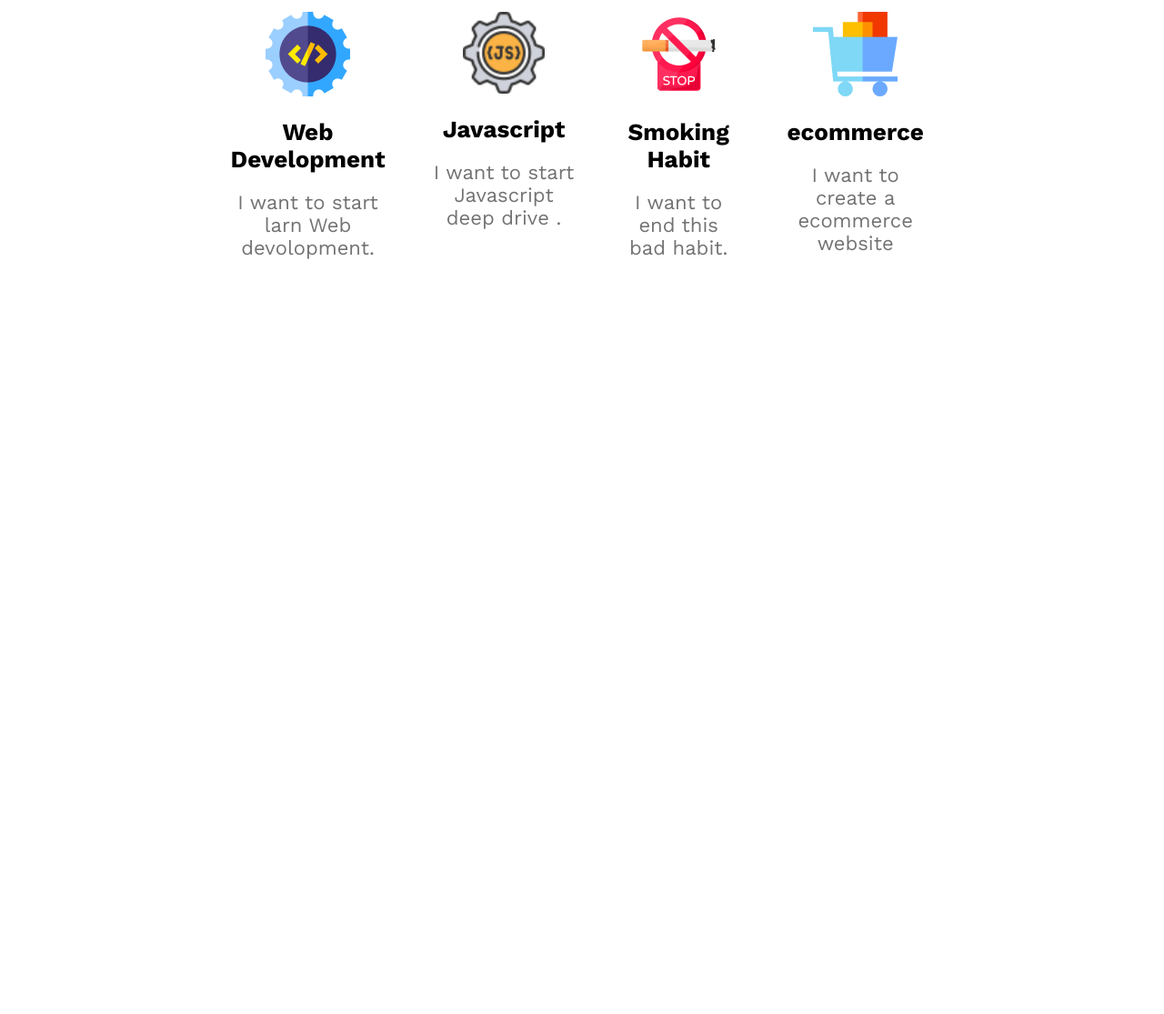
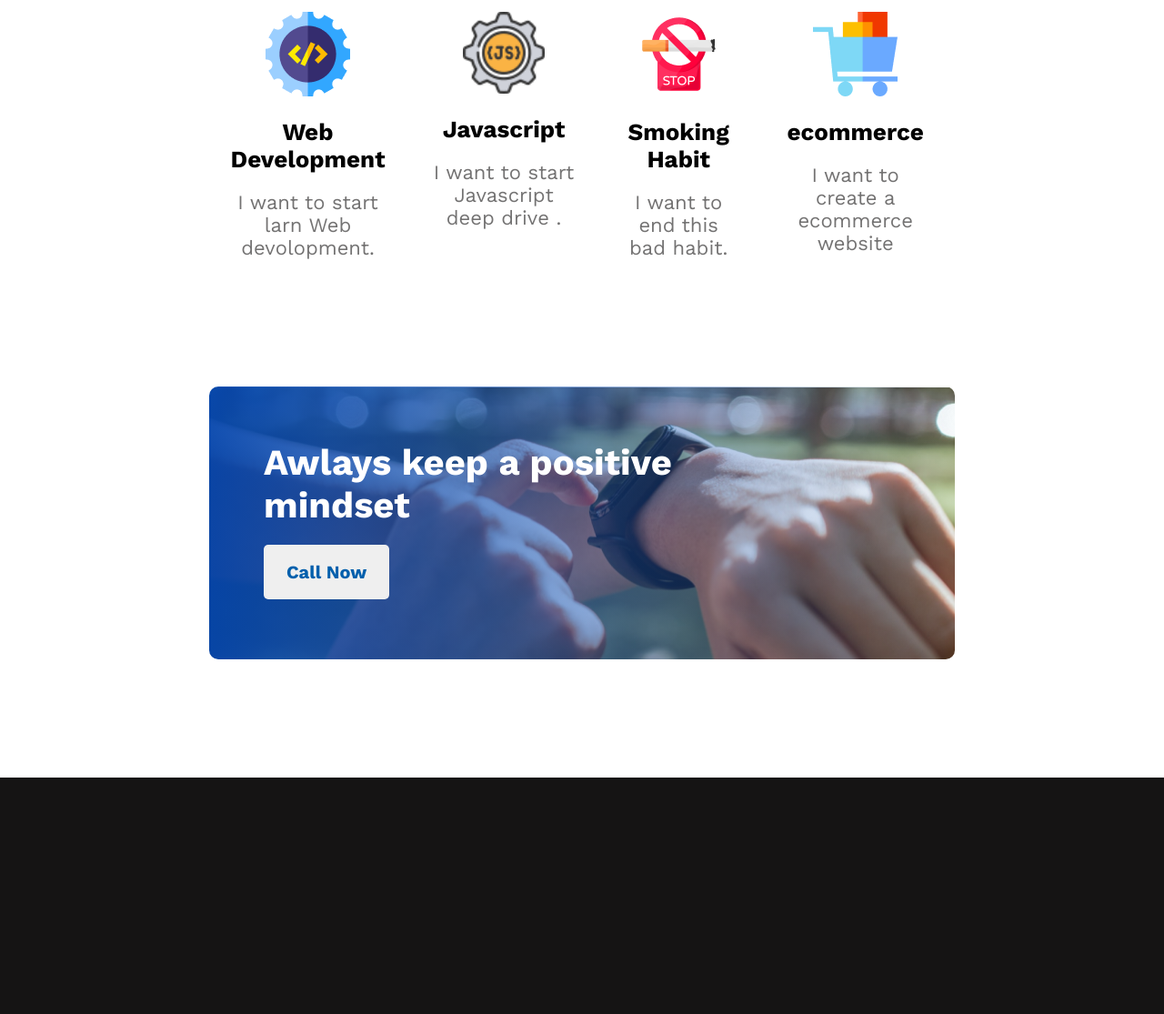
Before and after one commit to hasibahamedsakib/assignment-01, a plain HTML site: page index.html in a window 1280 px wide. Shown: the part 2954-4069 px from the top of the page at 91% size. Before the commit the page ends 3379 px from the top, so only its background shows below. Drawn offline with nearby package versions, Linux system fonts and the light colour scheme.

Commit message:
compleating 90% work on this webite

```diff
--- a/index.html
+++ b/index.html
@@ -144,6 +144,19 @@
         </div>
       </section>
       <!-- My Plans sections start -->
+
+      <section id="positiveMind">
+        <div class="container">
+          <div class="positive-content">
+            <h1>Awlays keep a positive mindset</h1>
+            <button class="btn btn-header">Call Now</button>
+          </div>
+        </div>
+      </section>
     </main>
+    <!-- Footer -->
+    <footer id="footer">
+      <div class="container"></div>
+    </footer>
   </body>
 </html>
--- a/styles/style.css
+++ b/styles/style.css
@@ -52,7 +52,7 @@
 }
 .btn-header:hover {
   color: #fff;
-  background-color: #005fac;
+  background-color: #002bac;
   border: 2px solid #fff;
 }
 
@@ -186,4 +186,35 @@
   color: #737272;
   padding: 0 15px;
 }
+
 /* My Plan Section end*/
+
+#positiveMind > div {
+  padding-top: 0;
+}
+.positive-content {
+  background-image: linear-gradient(
+      to right,
+      rgba(1, 67, 172, 0.933),
+      rgba(255, 255, 255, 0.1)
+    ),
+    url("../images/watch.png");
+
+  height: 300px;
+  background-size: cover;
+  background-position: center;
+  border-radius: 10px;
+  padding: 60px;
+}
+.positive-content > h1 {
+  font-size: 40px;
+  width: 450px;
+  color: #fff;
+  margin-bottom: 20px;
+}
+
+/* Footer section start */
+#footer {
+  background-color: #151414;
+}
+/* Footer section End */
```
